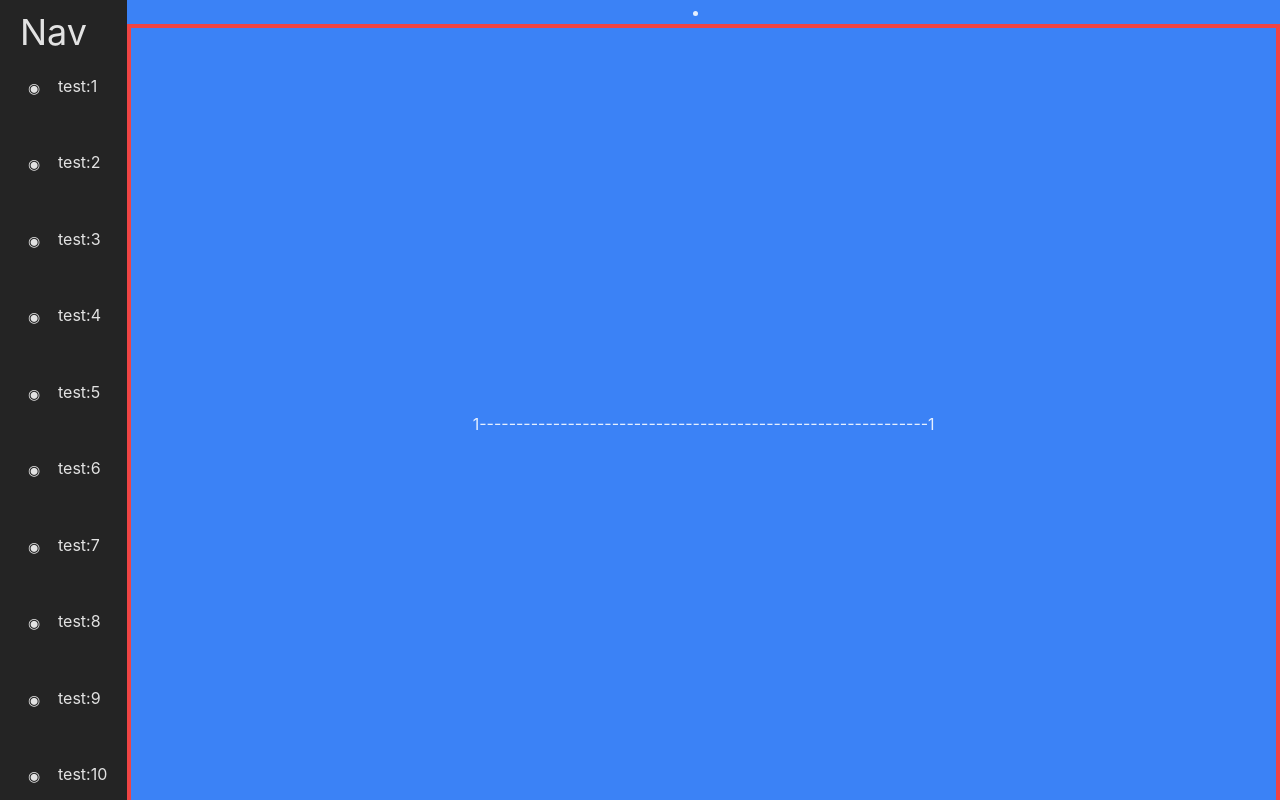
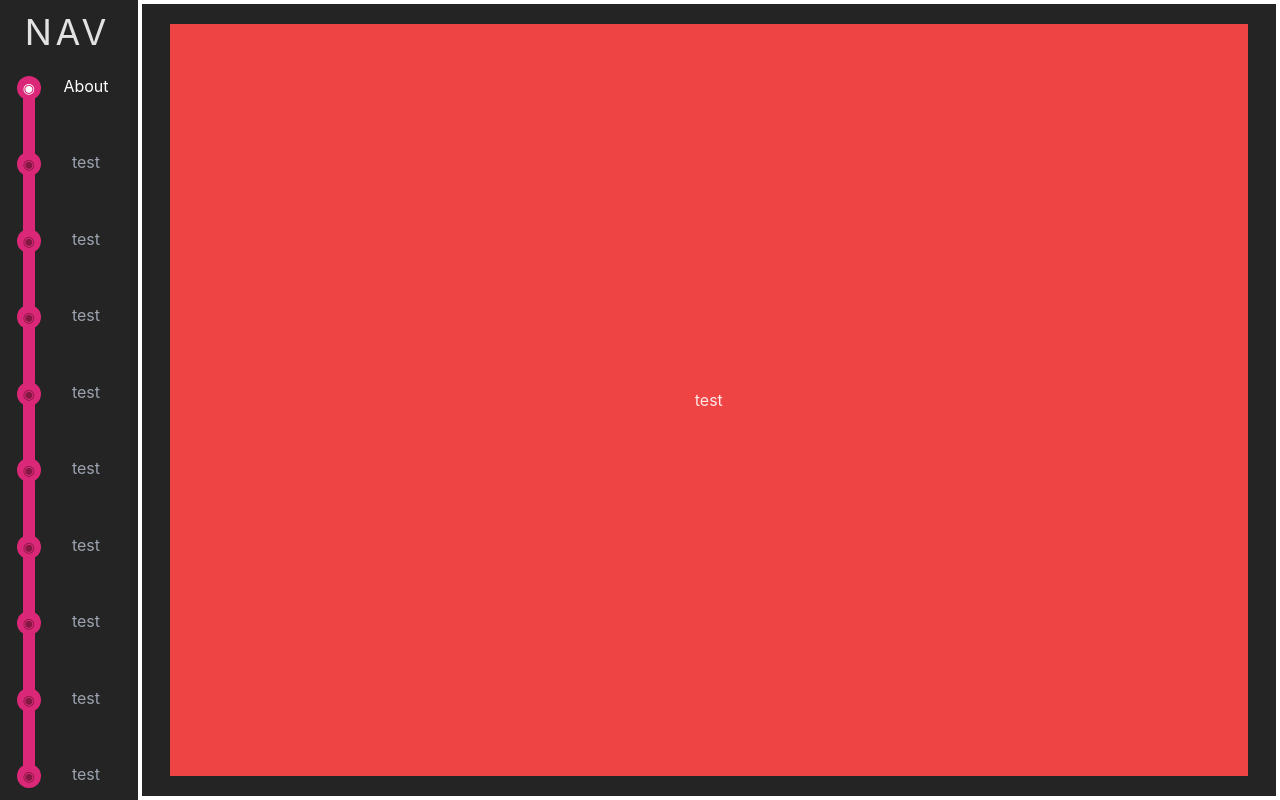
Before and after one commit to dsmontecastro/Portfolio, a React (Vite) app: page / in a window 1280 px wide. Built offline with nearby package versions, Linux system fonts and the light colour scheme.

Commit message:
[APP] Fixed CSS issues + Styles shortcuts

```diff
--- a/src/App.tsx
+++ b/src/App.tsx
@@ -1,7 +1,7 @@
 import { useRef, useState } from 'react';
 
 import Nav from './nav/Nav';
-import Pages from './page/PageArea';
+import Pages from './page/Page';
 
 export default function App() {
 
--- a/src/nav/Nav.tsx
+++ b/src/nav/Nav.tsx
@@ -1,8 +1,8 @@
 import { PageRefs } from '../_types';
-import { pageCount } from '../page/_';
+import { pageCount } from '../page/pages/_';
 
+import { Colors, Layout } from './Styles';
 import NavItem from './NavItem';
-import { bgColor, textColor } from './colors';
 
 interface Props {
     index: number
@@ -12,9 +12,6 @@ interface Props {
 export default function Nav({ index, pageRefs }: Props) {
 
     const last = pageCount - 1;
-
-    const text = 'text-' + textColor;
-    const bg = 'bg-' + bgColor;
 
     function makeNavItem(id: number) {
 
@@ -31,20 +28,32 @@ export default function Nav({ index, pageRefs }: Props) {
 
     return (
 
-        <div id='nav' className={`w-min h-full mx-5 flex flex-col`}>
+        <div id='nav' className={`w-28 h-full mx-[1%] ${Layout.col}`}>
 
-            <header id='nav-head' className={`h-min my-3 text-4xl text-left ${text} flex-initial`}
-            > Nav </header>
+            <header id='nav-head' className='h-min my-3 spac flex-initial text-4xl text-left tracking-widest indent-3'
+            > NAV </header>
 
-            <div id='nav-body' className='my-3 flex-grow flex flex-row'>
+            <div id='nav-body' className={`my-3 flex-1 ${Layout.row}`}>
 
-                <div id='nav-items' className='z-10 h-full flex flex-col'>
+                <div id='nav-items' className={`z-10 w-[95%] h-full ${Layout.col}`}>
                     {Array(pageCount).fill(null).map((_, i) => makeNavItem(i))}
                 </div>
 
-                <div id='nav-progress' className={`w-3 my-2 -ml-3 -translate-x-16 ${bg}`} />
+                {/* <div id='nav-progress' className={`w-[10%] my-2 -ml-1 -translate-x-20 ${Colors.bg}`} /> */}
+                {/* <div id='nav-progress' className={`w-[5%] my-2 -translate-x-24 ${Colors.bg}`} /> */}
+                <div id='nav-progress' className={`w-3 my-2 -ml-4 -translate-x-20 ${Colors.bg}`} />
 
             </div>
+
+            {/* <div id='nav-body' className={`my-3 flex-1 ${Layout.row}`}>
+
+                <div id='nav-items' className={`z-10 h-full ${Layout.col}`}>
+                    {Array(pageCount).fill(null).map((_, i) => makeNavItem(i))}
+                </div>
+
+                <div id='nav-progress' className={`w-3 my-2 -ml-1 -translate-x-20 ${Colors.bg}`} />
+
+            </div> */}
 
         </div>
 
--- a/src/nav/NavItem.tsx
+++ b/src/nav/NavItem.tsx
@@ -1,7 +1,7 @@
 import { PageRefs } from '../_types';
-import { pages } from '../page/_';
+import { pages } from '../page/pages/_';
 
-import { bgColor, inactiveColor } from './colors';
+import { Colors, Layout } from './Styles';
 
 interface Props {
     id: number
@@ -15,9 +15,6 @@ const scrollOptions: ScrollIntoViewOptions = { behavior: 'smooth', block: 'cente
 
 export default function NavItem({ id, index, refs, isLast }: Props) {
 
-    const bg = 'bg-' + bgColor;
-    const inactive = 'text-' + inactiveColor;
-
     const itemKey = 'nav-item-' + id;
     const gapKey = 'nav-gap-' + id;
 
@@ -28,20 +25,22 @@ export default function NavItem({ id, index, refs, isLast }: Props) {
 
     return (
 
-        <li id={itemKey} key={itemKey} className={`${isLast ? 'flex-initial' : 'flex-1'} flex flex-col`}>
+        <li id={itemKey} key={itemKey} className={`w-full ${isLast ? 'flex-initial' : 'flex-1'} ${Layout.col}`}>
 
-            <div className='flex-initial flex flex-row'>
+            <div className={`flex-initial ${Layout.row}`}>
 
                 <button onClick={() => navToPage()}
-                    className={`w-6 h-6 align-middle ml-0.5 rounded-full ${bg} text-sm ${id == index ? '' : inactive}`}
+                    className={`w-6 h-6 ml-1 flex-initial rounded-full text-sm ${Layout.center}
+                    ${Colors.bg} ${id == index ? Colors.bttnActive : Colors.bttnInactive}`}
                 > ◉ </button>
 
-                <p className={`ml-3 -mt-0.5`}
-                > {pages[id].name}:{id + 1} </p>
+                <p className={`ml-3 -mt-0.5 flex-1 ${id == index ? Colors.textActive : Colors.textInactive}`}>
+                    {pages[id].name}
+                </p>
 
             </div >
 
-            {!isLast && <div id={gapKey} className='flex-grow' />}
+            {!isLast && <div id={gapKey} className='flex-1' />}
 
         </li >
     );
--- /dev/null
+++ b/src/nav/Styles.tsx
@@ -0,0 +1,18 @@
+export class Layout {
+    static row = 'flex flex-row';
+    static col = 'flex flex-col';
+    static center = 'flex justify-center items-center';
+}
+
+export class Colors {
+
+    static bg = 'bg-pink-600';
+
+    // Nav Text
+    static textActive = 'text-white';
+    static textInactive = 'text-gray-400';
+
+    // Nav Buttons
+    static bttnActive = 'text-white';
+    static bttnInactive = 'text-pink-900';
+}
--- a/src/nav/colors.ts
+++ /dev/null
@@ -1,6 +0,0 @@
-
-export const textColor = 'white';
-export const bgColor = 'pink-600';
-
-export const activeColor = 'pink-600';
-export const inactiveColor = 'pink-900';
--- a/src/page/PageArea.tsx
+++ b/src/page/Page.tsx
@@ -2,17 +2,14 @@
 import { Scrollbars, positionValues } from 'react-custom-scrollbars-2';
 
 import { PageRefs, SetNumber } from '../_types';
-import { pageCount } from './_';
-
+import { pageCount } from './pages/_';
 import Page from './PageItem';
+import Layout from './Styles';
 
 interface Props {
     pageRefs: PageRefs
     setIndex: SetNumber
 }
-
-// const pageDivide = 0.25; // Point of a Page where Index changes
-// const pageDivide = 1.025;
 
 export default function PageArea({ pageRefs, setIndex }: Props) {
 
@@ -28,12 +25,12 @@ export default function PageArea({ pageRefs, setIndex }: Props) {
 
     return (
 
-        <Scrollbars id='page-area'
+        <Scrollbars id='scroller'
             onUpdate={(values) => onUpdate(values)}
-            className='h-full flex-1 bg-blue-500 overflow-none'
+            className={`flex-1 overflow-none ${Layout.fill}`}
         >
 
-            <div id='page-pages'>
+            <div id='pages' className={`${Layout.fill} ${Layout.col}`}>
                 {Array(pageCount).fill(null).map((_, i) => makePage(i))}
             </div>
 
--- a/src/page/PageItem.tsx
+++ b/src/page/PageItem.tsx
@@ -1,6 +1,7 @@
 import { PageRefs } from '../_types';
+import { pages } from './pages/_';
 
-import { pages } from './_';
+import Layout from './Styles';
 
 interface Props {
     id: number
@@ -9,12 +10,12 @@ interface Props {
 
 export default function Page({ id, refs }: Props) {
 
-    const key = 'page-pages-' + id;
+    const key = 'pages-' + id;
 
     return (
         <li key={key} id={key}
             ref={(e) => refs.current[id] = e}
-            className='h-screen'
+            className={`h-screen border-4 border-white ${Layout.center}`}
         > {pages[id].body} </li>
     );
 
--- /dev/null
+++ b/src/page/Styles.tsx
@@ -0,0 +1,6 @@
+export default class Layout {
+    static fill = 'w-full w-full';
+    static center = 'flex justify-center items-center';
+    static row = 'flex flex-row';
+    static col = 'flex flex-col';
+}
--- a/src/page/pages/About.tsx
+++ b/src/page/pages/About.tsx
@@ -0,0 +1,17 @@
+import Layout from "../Styles";
+
+export default function About() {
+
+    const name = 'about';
+
+    return (
+
+        <div id={name} className={`w-[95%] h-[95%] bg-red-500 ${Layout.center}`}>
+
+            test
+
+        </div>
+
+    );
+
+}
--- a/src/page/_.tsx
+++ b/src/page/pages/_.tsx
@@ -1,5 +1,10 @@
+import Layout from '../Styles';
+
+import About from './About';
+
+// Note: Keep Names short (< 10 char)
 const pages = [
-    { name: 'test', body: test(0) },
+    { name: About.name, body: About() },
     { name: 'test', body: test(1) },
     { name: 'test', body: test(2) },
     { name: 'test', body: test(3) },
@@ -19,7 +24,7 @@ function test(id: number) {
     const i = id + 1;
 
     return (
-        <div id={name} className='w-full h-full border-4 border-red-500 flex justify-center items-center'>
+        <div id={name} className={`${Layout.fill} ${Layout.center}`}>
             {i}-------------------------------------------------------------{i}
         </div>
     )
```
